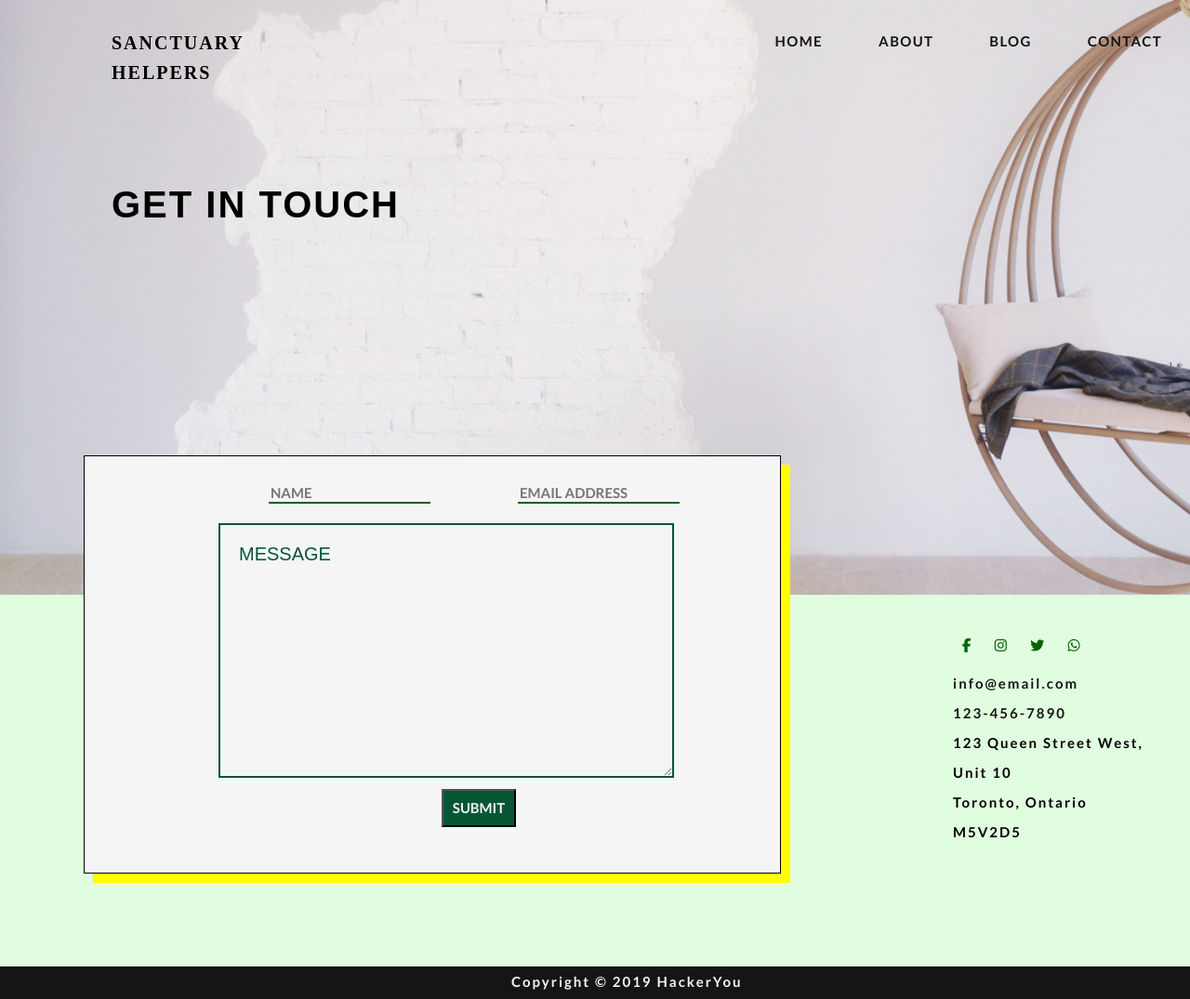
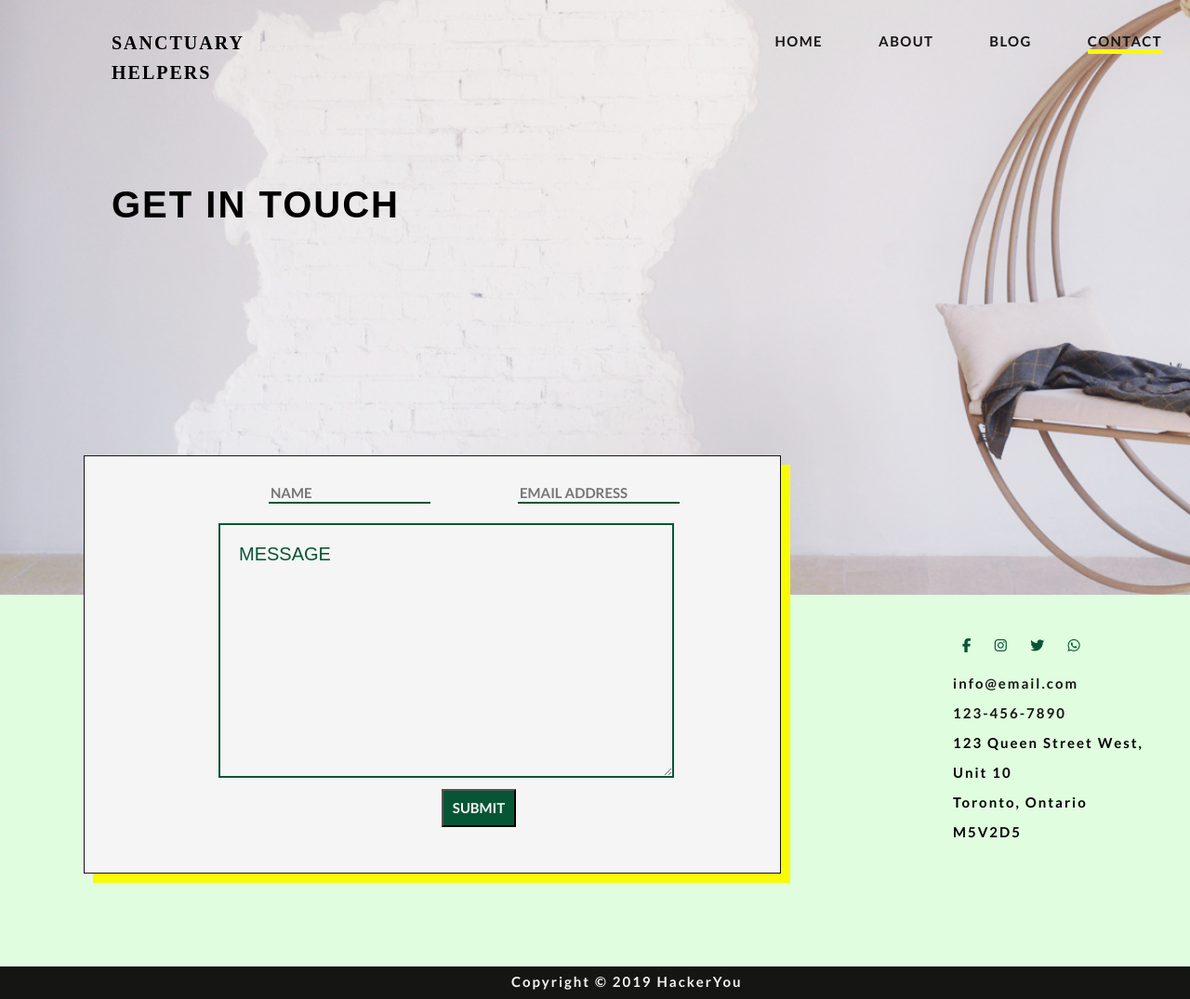
Before and after one commit to krupali09/krupali-thakkar-project-2, a plain HTML site: page contact.html in a window 1280 px wide. Shown: the top 1075 px of the page at 93% size. Drawn offline with Linux system fonts and the light colour scheme; a web font is replaced by a local one.

Commit message:
minor edits

```diff
--- a/contact.html
+++ b/contact.html
@@ -27,23 +27,21 @@
     <nav>
         <div class="wrapper">
             <ul class="navbar">
-                <li><a href="index.html"><span>Home</span></a></li>
+                <li><a href="index.html">Home</a></li>
                 <li><a href="About">About</a></li>
                 <li><a href="blog.html">Blog</a></li>
-                <li><a href="contact.html">Contact</a></li>
+                <li><a href="contact.html"><span>Contact</span></a></li>
             </ul>
             </div>
         </nav>
         </section>
     <!-- Navigation Ends -->
 
-    <!-- Contact Text Starts-->
-    <!-- Contact Text Ends -->
 
     <!-- Forms start here -->
 
     <section class="formContainer">
-        <!-- <div class="contactFinal"> -->
+
         <div class="wrapper">
             <form action="#" method="#" class="form" name="myForm">
 
@@ -66,6 +64,7 @@
             </form>
         </div>
 
+        <!-- Font Awesome -->
         <div class="fontsAwesome">
             <aside>
                 <ul>
@@ -79,7 +78,7 @@
                         <i class="fab fa-instagram"></i>
                     </a>
 
-                 <a href="#">
+                    <a href="#">
                         <i class="fab fa-twitter"></i>
                     </a>
 
--- a/partials/_blog.scss
+++ b/partials/_blog.scss
@@ -170,19 +170,13 @@ box-shadow: -10px 10px rgb(248, 251, 5);
 input {
     text-transform: uppercase;
     color: rgb(6, 86, 53);
-    // padding: 10px 0px 20px 65px;
     font-size: 1.5rem;
     font-family: 'lato', sans-serif;
     border: none;
     margin-top: 30px;
     margin-left: 90px;
-    border-bottom: 2px solid darkgreen;
-    // height: 10px;
+    border-bottom: 2px solid rgb(6, 86, 53);
 }
-
-// label {
-//     margin-left: 100px;
-// }
 
 input[type=text],
 input[type=email] {
--- a/partials/_contact.scss
+++ b/partials/_contact.scss
@@ -44,32 +44,20 @@ aside {
 .contactInfo {
     background-color: rgb(224, 253, 223);
     flex: 1 0px;
-    // padding: 10px 20px 20px 20px;
-    // margin-top: 80px;
     margin-right: 45px;
   }
 
 .social a {
     padding: 10px;
     margin-top: 30px;
-    color: darkgreen;
-    // margin-right: 20px;
+    color: rgb(6, 86, 53);
 }
 
   .fontsAwesome ul {
     display: flex;
     align-items: row;
     align-items: flex-end;
-    // padding: 2px;
-
 }
-
-// .fontAwesome li {
-//     // padding: 120px;
-//     letter-spacing: 2em;
-// }
-
-
 
 .contactInfo a,
 .contactInfo p {
@@ -78,7 +66,6 @@ aside {
     justify-content: center;
     font-family: 'lato', sans-serif;
     font-size: 1.5rem;
-    // margin: 2px 2px 2px 2px;
 }
 
 
@@ -88,20 +75,17 @@ aside {
     background-color: rgb(224, 253, 223);
     display: flex;
     justify-content: row;
+    height: 400px;
 
-    // width: 100%;
-    height: 400px;
-    // padding: 0px 40px 40px 40px;
 }
 
 .form {
-    border: 1px solid black;
+    border: 1px solid rgb(21, 21, 20);
     text-align: center;
-    background-color: whitesmoke;
-    box-shadow: 10px 10px yellow;
+    background-color: rgb(245, 245, 245);
+    box-shadow: 10px 10px rgb(248, 251, 5);
     margin-left: 90px;
     margin-top: -150px;
-    // padding: 40px 40px 40px 40px;
     position: relative;
     height: 450px;
     width: 750px;
--- a/partials/_footer.scss
+++ b/partials/_footer.scss
@@ -5,7 +5,6 @@
 
 .copyright p,
 .copyright a {
-    // background-color: rgb(21, 21, 20);
     color: rgb(245, 245, 245);
     font-family: 'lato', sans-serif;
     font-size: 1.5rem;
--- a/partials/_global.scss
+++ b/partials/_global.scss
@@ -27,12 +27,14 @@ body {
     font-weight: 400;
     line-height: 32px;
     letter-spacing: 2px;
-    // overflow-x: hidden;
 }
 
 .wrapper {
     max-width: 1280px;
-    // min-width: 320px;
     width: 100%;
     margin: 0 auto;
 }
+
+span {
+    border-bottom: 5px solid rgb(248, 251, 5);
+}
--- a/partials/_main.scss
+++ b/partials/_main.scss
@@ -226,5 +226,4 @@ button {
     font-family: 'lato', sans-serif;
     font-size: 1.5rem;
     margin-left: 100px;
-    // margin-top: 20px;
 }
```
Also changed, not shown: blog.html (+3 -3 lines), styles/styles.css.
